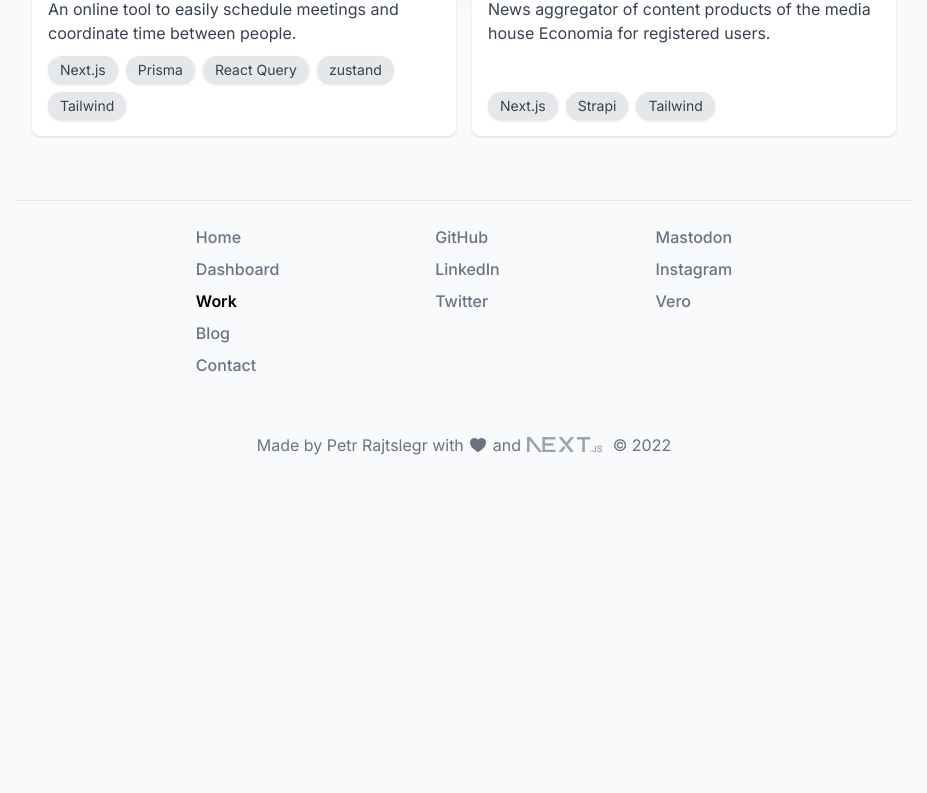
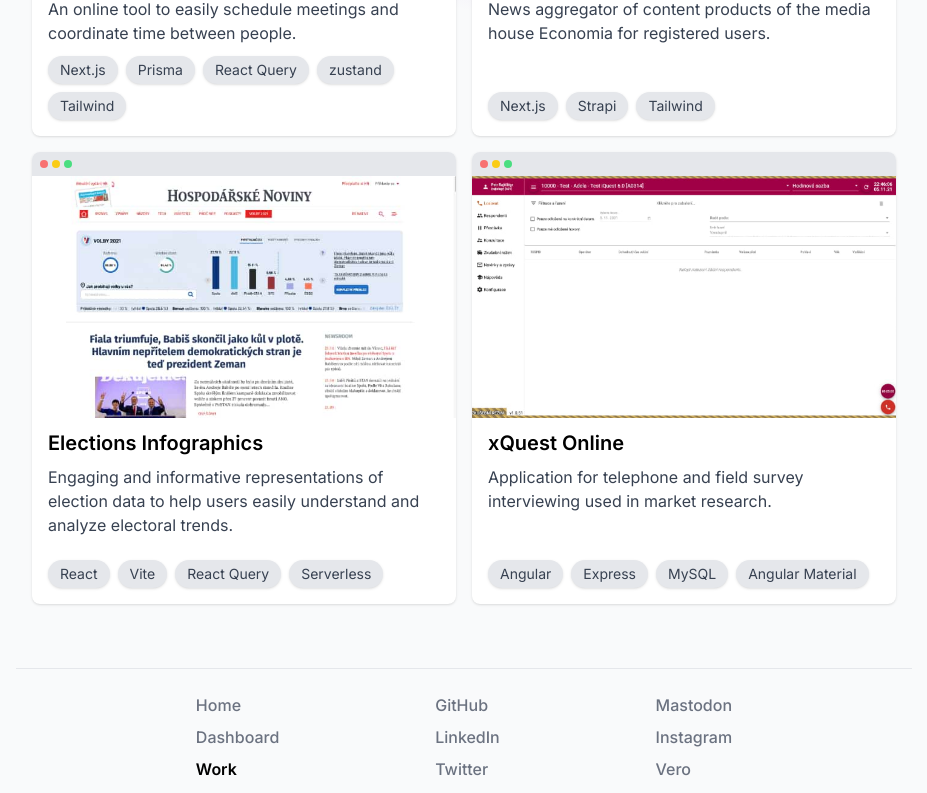
Before and after one commit to rajtslegr/rajtslegr.dev, a Next.js app: page /work in a window 1280 px wide. Shown: the part 536-1329 px from the top of the page, without its empty margins (176-1103 px from the left). Before the commit the page ends 1041 px from the top, so only its background shows below. Built offline with nearby package versions, Linux system fonts and the light colour scheme.

Commit message:
:bento: Add more work projects

```diff
--- a/src/components/Work/Project.tsx
+++ b/src/components/Work/Project.tsx
@@ -4,12 +4,16 @@ import Pill from '@/components/Work/Pill';
 import WindowHeader from '@/components/Work/WindowHeader';
 import { ProjectData } from '@/types/entities';
 
+import elections from '../../../public/static/images/work/elections.jpg';
 import pujdu from '../../../public/static/images/work/pujdu.jpg';
 import vyber from '../../../public/static/images/work/vyber.jpg';
+import xquest from '../../../public/static/images/work/xquest.jpg';
 
 const IMAGES: Record<string, StaticImageData> = {
+  elections,
+  pujdu,
   vyber,
-  pujdu,
+  xquest,
 };
 interface ProjectProps {
   project: ProjectData;
--- a/src/data/work.ts
+++ b/src/data/work.ts
@@ -15,4 +15,19 @@ export const projectData = [
     image: 'vyber',
     live: 'https://vyber.centrum.cz/',
   },
+  {
+    title: 'Elections Infographics',
+    description:
+      'Engaging and informative representations of election data to help users easily understand and analyze electoral trends.',
+    build: ['React', 'Vite', 'React Query', 'Serverless'],
+    image: 'elections',
+    live: 'https://zpravy.aktualne.cz/domaci/parlamentni-volby-2021-vysledky/r~fe2b3768280211eca7d3ac1f6b220ee8/',
+  },
+  {
+    title: 'xQuest Online',
+    description:
+      'Application for telephone and field survey interviewing used in market research.',
+    build: ['Angular', 'Express', 'MySQL', 'Angular Material'],
+    image: 'xquest',
+  },
 ];
```
Also changed, not shown: public/static/images/work/elections.jpg (added), public/static/images/work/xquest.jpg (added).
